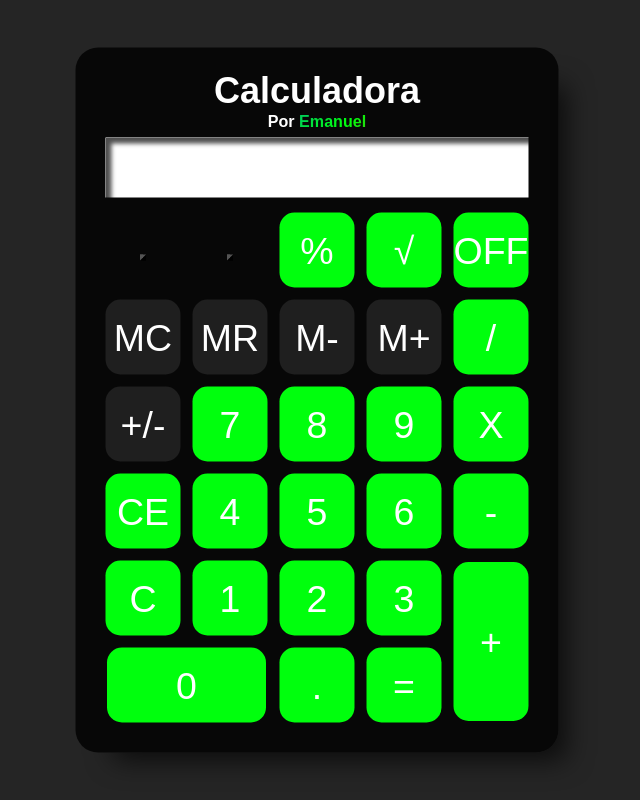
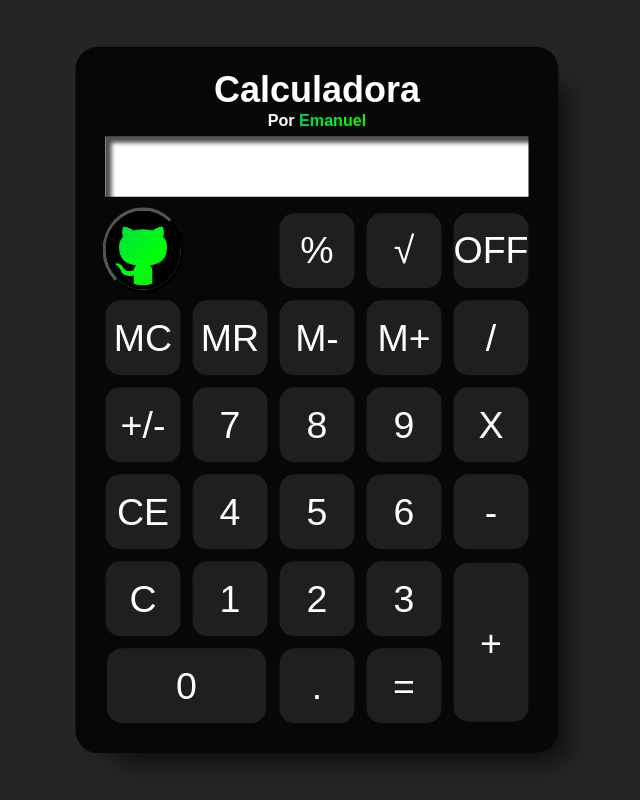
Before and after one commit to emanuelsacoman/Calculadora-em-JS, a plain HTML site: page index.html in a window 1280 px wide. Shown: the top 800 px of the page, without its empty margins (323-963 px from the left). Drawn offline with Linux system fonts and the light colour scheme.

Commit message:
Calc toda bugada

```diff
--- a/index.html
+++ b/index.html
@@ -18,47 +18,46 @@
                 <p></p>
                 <p id="m"></p>
             </div>
-
                 <table>
                     <TR>
+                        <td><a href="https://github.com/EvS444"><button id="git"><img src="images/git.png" alt="github" width="50px" height="50px"></button></a></td>
                         <td><button id="off"></button></td>
-                        <td><button id="off"></button></td>
-                        <td><button class="botao" id="done" onclick="porcent()">%</button></td>
-                        <td><button class="botao" id="done"  onclick="raiz()">√</button></td>
-                        <td><button class="botao" id="done"  onclick="off()">OFF</button></td>
+                        <td><button class="botao" onclick="porcent()">%</button></td>
+                        <td><button class="botao"  onclick="raiz()">√</button></td>
+                        <td><button class="botao"  onclick="off()">OFF</button></td>
                     </TR>
                     <tr>
                         <td><button class="botao" onclick="mc()">MC</button></td>
                         <td><button class="botao" onclick="mr()">MR</button></td>
                         <td><button class="botao" onclick="mmenos()">M-</button></td>
                         <td><button class="botao" onclick="mmais()">M+</button></td>
-                        <td><button class="botao" id="done" onclick="insert('/')">/</button></td>
+                        <td><button class="botao" onclick="insert('/')">/</button></td>
                     </tr>
                     <tr>
                         <td><button class="botao" onclick="invert()">+/-</button></td>
-                        <td><button class="botao" id="done" onclick="insert('7')">7</button></td>
-                        <td><button class="botao" id="done" onclick="insert('8')">8</button></td>
-                        <td><button class="botao" id="done" onclick="insert('9')">9</button></td>
-                        <td><button class="botao" id="done" onclick="insert('*')">X</button></td>
+                        <td><button class="botao" onclick="insert('7')">7</button></td>
+                        <td><button class="botao" onclick="insert('8')">8</button></td>
+                        <td><button class="botao" onclick="insert('9')">9</button></td>
+                        <td><button class="botao" onclick="insert('*')">X</button></td>
                     </tr>
                     <tr>
-                        <td><button class="botao" id="done" onclick="voltar()">CE</button></td>
-                        <td><button class="botao" id="done" onclick="insert('4')">4</button></td>
-                        <td><button class="botao" id="done" onclick="insert('5')">5</button></td>
-                        <td><button class="botao" id="done" onclick="insert('6')">6</button></td>
-                        <td><button class="botao" id="done" onclick="insert('-')">-</button></td>
+                        <td><button class="botao" onclick="voltar()">CE</button></td>
+                        <td><button class="botao" onclick="insert('4')">4</button></td>
+                        <td><button class="botao" onclick="insert('5')">5</button></td>
+                        <td><button class="botao" onclick="insert('6')">6</button></td>
+                        <td><button class="botao" onclick="insert('-')">-</button></td>
                     </tr>
                     <tr>
-                        <td><button class="botao" id="done" onclick="apagar()">C</button></td>
-                        <td><button class="botao" id="done" onclick="insert('1')">1</button></td>
-                        <td><button class="botao" id="done" onclick="insert('2')">2</button></td>
-                        <td><button class="botao" id="done" onclick="insert('3')">3</button></td>
-                        <td rowspan="2"><button class="botao" style="height: 106px;" id="done"  onclick="insert('+')">+</button></td>
+                        <td><button class="botao" onclick="apagar()">C</button></td>
+                        <td><button class="botao" onclick="insert('1')">1</button></td>
+                        <td><button class="botao" onclick="insert('2')">2</button></td>
+                        <td><button class="botao" onclick="insert('3')">3</button></td>
+                        <td rowspan="2"><button class="botao" style="height: 106px;" onclick="insert('+')">+</button></td>
                     </tr>
                     <tr>
-                        <td colspan="2"><button class="botao" style="width: 106px;" id="done"  onclick="insert('0')">0</button></td>
-                        <td><button class="botao" id="done"  onclick="insert('.')">.</button></td>
-                        <td><button class="botao" id="done"  onclick="resultado()">=</button></td>
+                        <td colspan="2"><button class="botao" style="width: 106px;" onclick="insert('0')">0</button></td>
+                        <td><button class="botao" onclick="insert('.')">.</button></td>
+                        <td><button class="botao" onclick="resultado()">=</button></td>
                     </tr>
                 </table>
         </div>
--- a/script.js
+++ b/script.js
@@ -1,3 +1,7 @@
+var expressao ='';
+var memoria = '';
+var resultado = '0';
+
 function insert(num)
 {
     if (document.getElementById('resultado').innerHTML == "0")
@@ -16,12 +20,14 @@ function apagar()
     var resultado = document.getElementById('resultado').innerHTML;
     resultado.shift(0)
 }
+
 function voltar()
 {
     var resultado = document.getElementById('resultado').innerHTML;
     document.getElementById('resultado').innerHTML = resultado.substring(0, resultado.length -1);
 }
-function resultado()
+
+function resultado(resultado)
 {
     var resultado = document.getElementById('resultado').innerHTML;
 
@@ -36,12 +42,18 @@ function resultado()
         document.getElementById('resultado').innerHTML = "0";
     }
 }
-// function invert()
-// {
-//     var resultado = document.getElementById('resultado').innerHTML;
-//     var resultadoo = resultado;
 
-// }
+function invert()
+{
+    var resultado = document.getElementById('resultado').innerHTML;
+    var resultadoo = resultado;
+
+    resultadoo = resultadoo * -1;
+
+    document.getElementById('resultado').innerHTML = resultadoo;
+
+}
+
 function porcent()
 {
     let resultado = document.getElementById('resultado').innerHTML;
@@ -57,50 +69,53 @@ function porcent()
     }
 }
 
-function raiz()
+function raiz(resultado)
 {
-    let resultado = document.getElementById('resultado').innerHTML;
+    var resultado = document.getElementById('resultado').innerHTML;
 
     if(resultado)
     {
         var resultadoo = Math.sqrt(resultado);
         document.getElementById('resultado').innerHTML = resultadoo;
     }
-    if(resultado < 0)
-    {
-        document.getElementById('resultado').innerHTML = "0";
-    }
     else
     {
         document.getElementById('resultado').innerHTML = "0";
     }
 }
+
 function off()
 {
-    document.getElementById('resultado').innerHTML = "";
+    window.location.reload();
 }
 
 function mc()
 {
-
-}
-function mr()
-{
-
-}
-function mmenos()
-{
-
+    memoria = '';
 }
 
-// function mmais()
-// {
-//     var resultado = document.getElementById('resultado').innerHTML;
-//     resultadoo = resultado;
+function mr(resultado,memoria)
+{
+    if(memoria != ''){
+        resultado += memoria;
+        document.getElementById('resultado').innerHTML = resultado;
+        document.getElementById('expressao').innerHTML = '';
+     }
+}
 
-//     if (resultadoo != 0)
-//     {
-//         document.getElementById('m').innerHTML = "M";
-//         armazem = resultadoo
-//     }
-// }
+function mmenos(resultado)
+{
+    memoria = memoria - resultado
+}
+
+function mmais(memoria)
+{
+    if(document.getElementById('resultado').innerHTML != ''){
+        document.getElementById('m').innerHTML = 'M';
+        if(memoria != ''){
+           memoria = eval(memoria) + eval(document.getElementById('resultado').innerHTML);
+        }else{
+           memoria = eval(document.getElementById('resultado')).innerHTML;
+        }
+    }
+}
--- a/style.css
+++ b/style.css
@@ -50,7 +50,27 @@ body {
 }
 
 #off {
-    background-color: rgba(0, 0, 0, 0.8);
+    display: none;
+}
+
+#git {
+    text-decoration:none !important;
+    transition: all 0.5s ease-in-out;
+	background-image: linear-gradient(-45deg,  #ff0000,  #00ff0d, rgb(0, 102, 255));
+	background-size: 400% 400%;
+	animation: gradient 3s ease infinite;
+    -webkit-text-fill-color: transparent;
+    font-weight: bold;
+    cursor: pointer;
+    border-radius: 50%;
+    -webkit-box-shadow: inset 0px 0px 0px 3px rgba(0,0,0,1);
+    -moz-box-shadow: inset 0px 0px 0px 3px rgba(0,0,0,1);
+    box-shadow: inset 0px 0px 0px 3px rgba(0,0,0,1);
+}
+
+#git:hover {
+    transition: all 0.5s ease-in-out;
+    filter: brightness(2);
 }
 
 .botao:hover{
```
Also changed, not shown: images/git.png (added).
